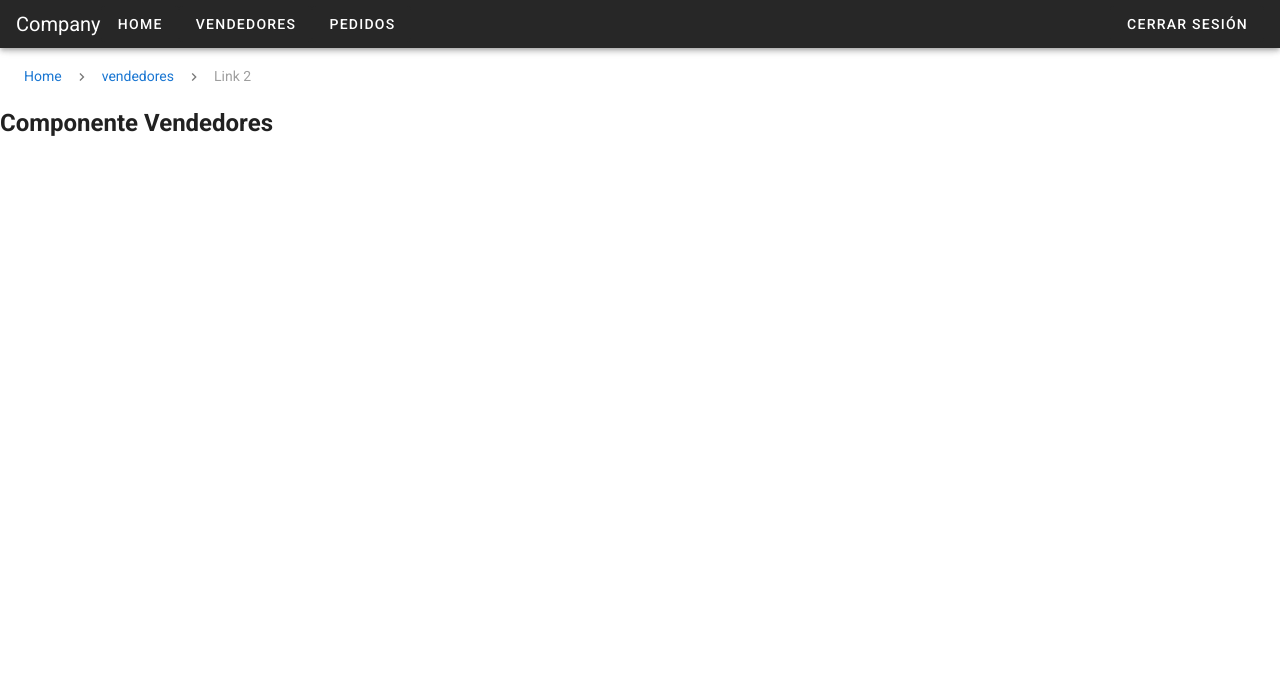
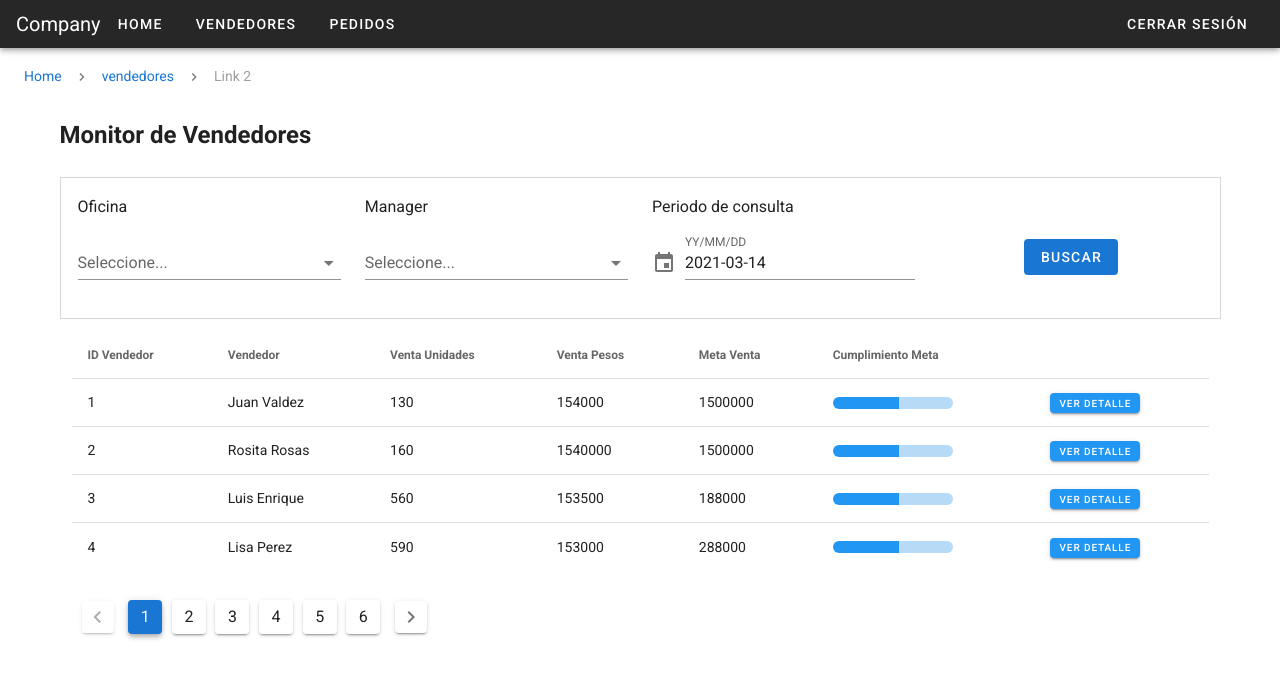
Before and after one commit to elisedzambranoM/worldparts, a Vue app: page /vendedores in a window 1280 px wide. Shown: the top 678 px of the page. Built offline with nearby package versions, Linux system fonts and the light colour scheme.

Commit message:
se creo el componente vendedores ademÃas de las rutas en el boton ver detalle

```diff
--- /dev/null
+++ b/src/components/MonitorVendedores.vue
@@ -0,0 +1,180 @@
+<template>
+  <v-container>
+    <v-row class="contenedor">
+      <v-col>
+        <div>
+          <p>Oficina</p>
+          <v-select sm="4" :items="items" label="Seleccione..."></v-select>
+        </div>
+      </v-col>
+      <v-col>
+        <div>
+          <p>Manager</p>
+          <v-select sm="4" :items="items" label="Seleccione..."></v-select>
+        </div>
+      </v-col>
+      <v-col>
+        <div>
+          <p>Periodo de consulta</p>
+          <v-menu
+            v-model="menu2"
+            :close-on-content-click="false"
+            :nudge-right="40"
+            transition="scale-transition"
+            offset-y
+            min-width="auto"
+          >
+            <template v-slot:activator="{ on, attrs }">
+              <v-text-field
+                v-model="date"
+                label="YY/MM/DD"
+                prepend-icon="mdi-calendar"
+                readonly
+                v-bind="attrs"
+                v-on="on"
+              ></v-text-field>
+            </template>
+            <v-date-picker
+              v-model="date"
+              @input="menu2 = false"
+            ></v-date-picker>
+          </v-menu>
+        </div>
+      </v-col>
+      <v-col align="center" justify="space-around" class="mt-11">
+        <v-btn depressed color="primary">
+          Buscar
+        </v-btn>
+      </v-col>
+    </v-row>
+    <v-row>
+      <v-col>
+        <v-simple-table>
+          <template v-slot:default>
+            <thead>
+              <tr>
+                <th class="text-left">
+                  ID Vendedor
+                </th>
+                <th class="text-left">
+                  Vendedor
+                </th>
+                <th class="text-left">
+                  Venta Unidades
+                </th>
+                <th class="text-left">
+                  Venta Pesos
+                </th>
+                <th class="text-left">
+                  Meta Venta
+                </th>
+                <th class="text-left">
+                  Cumplimiento Meta
+                </th>
+                <th class="text-left"></th>
+              </tr>
+            </thead>
+            <tbody>
+              <tr v-for="vendedor in ranking" :key="vendedor.id">
+                <td>{{ vendedor.id }}</td>
+                <td>{{ vendedor.vendedor }}</td>
+                <td>{{ vendedor.ventaUnidades }}</td>
+                <td>{{ vendedor.ventaPesos }}</td>
+                <td>{{ vendedor.metaVta }}</td>
+                <td>
+                  <v-progress-linear
+                    v-model="power"
+                    color="info"
+                    class="grafico"
+                    height="25"
+                  ></v-progress-linear>
+                </td>
+                <td>
+                  <v-btn x-small color="info" dark @click="redirect(vendedor.id)">
+                    Ver Detalle
+                  </v-btn>
+                </td>
+              </tr>
+            </tbody>
+          </template>
+        </v-simple-table>
+      </v-col>
+    </v-row>
+    <v-row>
+      <v-col class="d-flex justify-start">
+        <v-pagination v-model="page" :length="6"></v-pagination>
+      </v-col>
+    </v-row>
+  </v-container>
+</template>
+
+<script>
+export default {
+  name: "MonitorVendedores",
+
+  data: () => ({
+    items: ["Foo", "Bar", "Fizz", "Buzz"],
+
+    date: new Date().toISOString().substr(0, 10),
+    menu: false,
+    modal: false,
+    menu2: false,
+
+    ranking: [
+      {
+        id: "1",
+        vendedor: "Juan Valdez",
+        ventaUnidades: 130,
+        ventaPesos: 154000,
+        metaVta: 1500000,
+      },
+      {
+        id: "2",
+        vendedor: "Rosita Rosas",
+        ventaUnidades: 160,
+        ventaPesos: 1540000,
+        metaVta: 1500000,
+      },
+      {
+        id: "3",
+        vendedor: "Luis Enrique",
+        ventaUnidades: 560,
+        ventaPesos: 153500,
+        metaVta: 188000,
+      },
+      {
+        id: "4",
+        vendedor: "Lisa Perez",
+        ventaUnidades: 590,
+        ventaPesos: 153000,
+        metaVta: 288000,
+      },
+    ],
+    power: 55,
+
+    page: 1,
+  }),
+
+  methods:{
+      redirect(id){
+      this.$router.push(`/vendedor/${id}`)
+    }
+  }
+};
+</script>
+
+<style scoped>
+.contenedor {
+  border: 1px solid #dbd6d6;
+  padding: 5px;
+}
+.grafico {
+  background-color: #f8f8f8;
+  border-radius: 16px;
+  width: 120px;
+  max-height: 12px;
+}
+.numeracion {
+  justify-content: start;
+}
+</style>
--- a/src/components/VentaAnual.vue
+++ b/src/components/VentaAnual.vue
@@ -7,7 +7,7 @@
     </v-row>
     <v-row class="informacion">
       <v-col>
-        <div class="grafico"><v-progress-circular :value="30" color="red darken-2" :size="70">
+        <div class="grafico"><v-progress-circular class="mt-0" :value="30" color="red darken-2" :size="70">
           <div class="porcentaje">30%</div>
         </v-progress-circular></div>
         <div class="detalle_valor">
--- a/src/components/VentaMensual.vue
+++ b/src/components/VentaMensual.vue
@@ -7,7 +7,7 @@
     </v-row>
     <v-row>
       <v-col>
-        <div class="grafico"><v-progress-circular :value="50" color="success darken-2" :size="70">
+        <div class="grafico"><v-progress-circular class="mt-0" :value="50" color="success darken-2" :size="70">
           <div class="porcentaje">50%</div>
         </v-progress-circular></div>
         <div class="detalle_valor">
--- a/src/router/index.js
+++ b/src/router/index.js
@@ -34,8 +34,8 @@ const routes = [
     }
   },
   {
-    path: '/vendedor',
-    name: 'vendedor',
+    path: '/vendedor/:id',
+    name: 'Vendedor',
     component: Vendedor,
   },
 ]
--- a/src/views/Vendedores.vue
+++ b/src/views/Vendedores.vue
@@ -6,21 +6,31 @@
         <v-icon>mdi-chevron-right</v-icon>
       </template>
     </v-breadcrumbs>
-    <v-row>
-      <v-col>
-        <h2>Componente Vendedores</h2>
-      </v-col>
-    </v-row>
+    <v-container>
+      <v-row>
+        <v-col>
+          <h2>Monitor de Vendedores</h2>
+        </v-col>
+      </v-row>
+      <v-row>
+        <v-col>
+          <monitor-vendedores />
+        </v-col>
+      </v-row>
+    </v-container>
   </div>
 </template>
 
 <script>
 import NavBar from "@/components/NavBar.vue";
+import MonitorVendedores from "@/components/MonitorVendedores.vue";
+
 export default {
   name: "Vendedores",
 
   components: {
     NavBar,
+    MonitorVendedores,
   },
 
   data: () => ({
```
